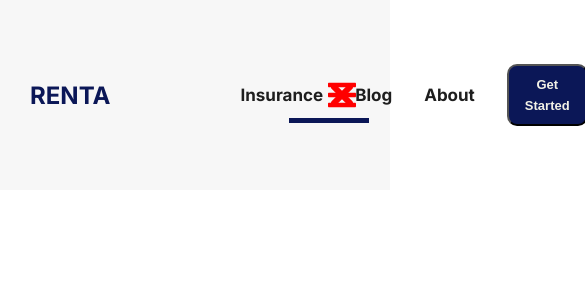
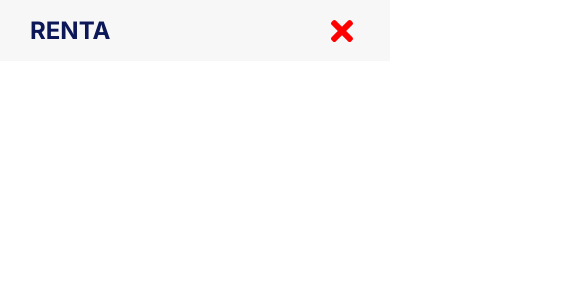
Before and after one commit to walexy026/renta, a React (Create React App) app: page / in a window 390 px wide. Shown: the top 300 px of the page, 585 px wide, since content can reach past the window. Built offline with nearby package versions, Linux system fonts and the light colour scheme.

Commit message:
navbar at 90%

```diff
--- a/src/components/Navbar/Navbar.jsx
+++ b/src/components/Navbar/Navbar.jsx
@@ -1,10 +1,26 @@
-import React from "react";
+import React, { useState, useEffect } from "react";
 import "./Navbar.scss";
 import { FaBars, FaTimes } from "react-icons/fa";
 const Navbar = () => {
+  const [toggleMenu, setToggleMenu] = useState(false);
+  //   const [screenWidth, setScreenWidth] = useState(window.innerWidth);
+  const toggleNav = () => {
+    setToggleMenu(!toggleMenu);
+  };
+  //   useEffect(() => {
+  //     const changeWidth = () => {
+  //       setScreenWidth(window.innerWidth);
+  //     };
+
+  //     window.addEventListener("resize", changeWidth);
+  //     return () => {
+  //       window.removeEventListener("resize", changeWidth);
+  //     };
+  //   }, []);
   return (
     <nav>
       <div className="logo">RENTA</div>
+      {toggleMenu && (
         <ul>
           <li className="active">Insurance</li>
           <li>Blog</li>
@@ -13,8 +29,12 @@ const Navbar = () => {
             <button>Get Started</button>
           </li>
         </ul>
-      <FaBars className="fabars" />
-      <FaTimes className="faTimes" />
+      )}
+      {toggleMenu ? (
+        <FaBars onClick={toggleNav} className="fabars" />
+      ) : (
+        <FaTimes onClick={toggleNav} className="faTimes" />
+      )}
     </nav>
   );
 };
--- a/src/components/Navbar/Navbar.scss
+++ b/src/components/Navbar/Navbar.scss
@@ -36,7 +36,17 @@ ul {
   align-items: center;
   list-style: none;
   //   display: none;
-
+  @media screen and (max-width: 786px) {
+    position: absolute;
+    top: 2rem;
+    flex-direction: column;
+    background-color: aqua;
+    right: 10px;
+    right: 0px;
+    height: 100vh;
+    width: 100vw;
+    text-align: center;
+  }
   li {
     font-style: normal;
     font-weight: 600;
@@ -57,34 +67,34 @@ ul {
     &:hover {
       color: #0b1757;
     }
-    &:hover::after {
-      content: " ";
-      width: 40px;
-      height: 5px;
-      background-color: red;
-      position: absolute;
-      bottom: -10px;
-      left: 10px;
-      @media only screen and (max-width: 768px) {
-        background-color: #0b1757;
-        left: 44%;
-        bottom: 15px;
-      }
-    }
-    &.active::after {
-      content: " ";
-      width: 80px;
-      height: 5px;
-      background-color: red;
-      position: absolute;
-      bottom: -10px;
-      left: 1px;
-      @media only screen and (max-width: 768px) {
-        background-color: #0b1757;
-        left: 42.5%;
-        bottom: 15px;
-      }
-    }
+    // &:hover::after {
+    //   content: " ";
+    //   width: 40px;
+    //   height: 5px;
+    //   background-color: red;
+    //   position: absolute;
+    //   bottom: -10px;
+    //   left: 10px;
+    //   @media only screen and (max-width: 768px) {
+    //     background-color: #0b1757;
+    //     left: 44%;
+    //     bottom: 15px;
+    //   }
+    // }
+    // &.active::after {
+    //   content: " ";
+    //   width: 80px;
+    //   height: 5px;
+    //   background-color: red;
+    //   position: absolute;
+    //   bottom: -10px;
+    //   left: 1px;
+    //   @media only screen and (max-width: 768px) {
+    //     background-color: #0b1757;
+    //     left: 42.5%;
+    //     bottom: 15px;
+    //   }
+    // }
     button {
       font-weight: 600;
       font-size: 17px;
@@ -106,13 +116,13 @@ ul {
   }
 }
 
-.m-ul {
-  position: absolute;
-  top: 2rem;
-  background-color: aqua;
-  right: 10px;
-  right: 0px;
-  height: 100vh;
-  width: 100vw;
-  text-align: center;
-}
+// .mul {
+//   position: absolute;
+//   top: 2rem;
+//   background-color: aqua;
+//   right: 10px;
+//   right: 0px;
+//   height: 100vh;
+//   width: 100vw;
+//   text-align: center;
+// }
```
Lines whose indentation alone changed are shown as unchanged.
